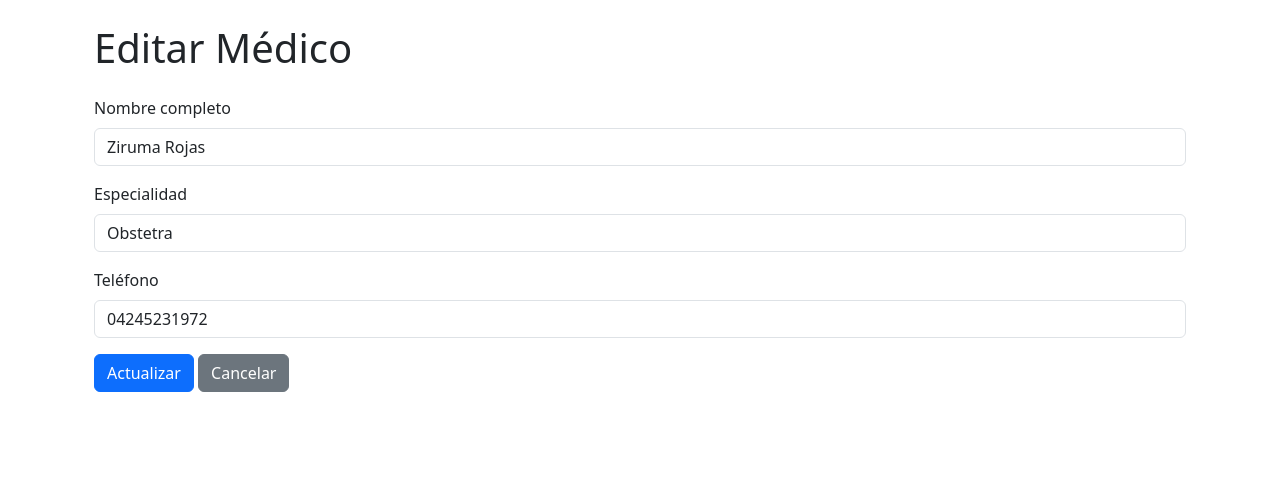
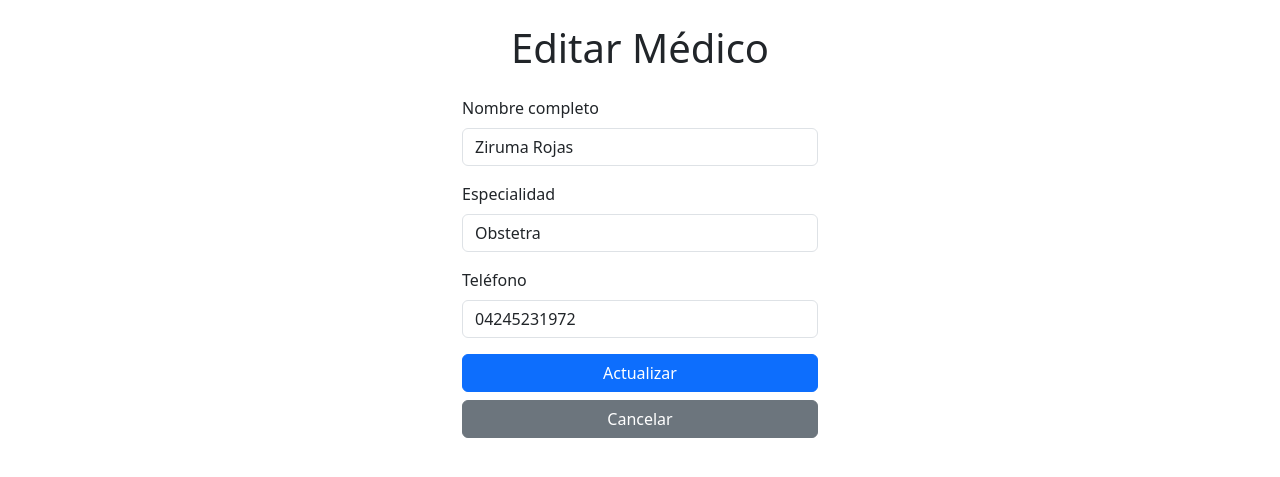
Before and after one commit to castillorojasdiego-create/CitaPlus, a Flask app: page /medicos/editar/2 in a window 1280 px wide. Shown: the part 56-533 px from the top of the page. Run offline with Flask 3, Linux system fonts and the light colour scheme; a user stored in the database is signed in; data comes from the database, SQL or seed files in the repository.

Commit message:
Update editar_medico.html

```diff
--- a/templates/editar_medico.html
+++ b/templates/editar_medico.html
@@ -3,9 +3,11 @@
 {% block title %}Editar Médico{% endblock %}
 
 {% block content %}
-<div class="container mt-4">
 
-    <h1 class="mb-4">Editar Médico</h1>
+<div class="row justify-content-center">
+<div class="col-12 col-md-6 col-lg-4">
+
+    <h1 class="mb-4 text-center">Editar Médico</h1>
 
     <!-- Mensajes de error -->
     {% if error %}
@@ -29,10 +31,11 @@
             <input type="text" name="telefono" class="form-control" value="{{ medico.telefono }}" required>
         </div>
 
-        <button type="submit" class="btn btn-primary">Actualizar</button>
-        <a href="/medicos" class="btn btn-secondary">Cancelar</a>
+        <button type="submit" class="btn btn-primary w-100 mb-2">Actualizar</button>
+        <a href="/medicos" class="btn btn-secondary w-100">Cancelar</a>
 
     </form>
 
 </div>
+</div>
 {% endblock %}
```
